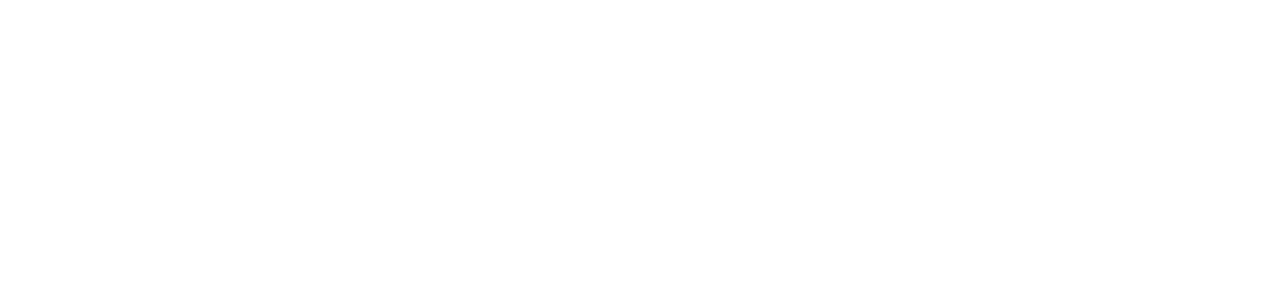
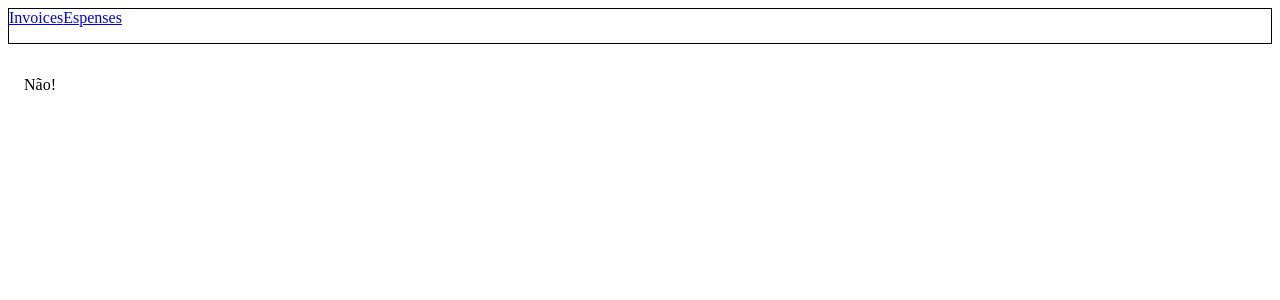
Before and after one commit to POLLY1515/Tutorial-react-router-dom-6-4, a React (Vite) app: page /invoices/1 in a window 1280 px wide. Before the commit this address had no page. Shown: the top 300 px of the page. Built offline with nearby package versions, Linux system fonts and the light colour scheme.

Commit message:
No match route

```diff
--- a/src/main.tsx
+++ b/src/main.tsx
@@ -1,20 +1,22 @@
-import { StrictMode } from 'react'
-import { createRoot } from 'react-dom/client'
-import App from './App.tsx'
-import { BrowserRouter, Route, Routes } from 'react-router-dom'
-import './App.css';
-import Expenses from './routes/Expenses/index.tsx';
-import Invoices from './routes/Invoices/index.tsx';
+import { StrictMode } from "react";
+import { createRoot } from "react-dom/client";
+import App from "./App.tsx";
+import { BrowserRouter, Route, Routes } from "react-router-dom";
+import "./App.css";
+import Expenses from "./routes/Expenses/index.tsx";
+import Invoices from "./routes/Invoices/index.tsx";
+import NotFound from "./routes/NotFound/index.tsx";
 
-createRoot(document.getElementById('root')!).render(
+createRoot(document.getElementById("root")!).render(
   <StrictMode>
     <BrowserRouter>
-    <Routes>
-      <Route path='/' element={<App/>}>
-        <Route path='expenses' element={<Expenses />} />
-        <Route path='invoices' element={<Invoices />} />
-      </Route>
-    </Routes>
+      <Routes>
+        <Route path="/" element={<App />}>
+          <Route path="expenses" element={<Expenses />} />
+          <Route path="invoices" element={<Invoices />} />
+          <Route path="*" element={<NotFound />} />
+        </Route>
+      </Routes>
     </BrowserRouter>
-  </StrictMode>,
-)
+  </StrictMode>
+);
--- /dev/null
+++ b/src/routes/NotFound/index.tsx
@@ -0,0 +1,7 @@
+export default function NotFound(){
+    return(
+        <main style={{ padding: "1rem" }}>
+                <p>Não!</p>
+              </main>
+    );
+}
```
